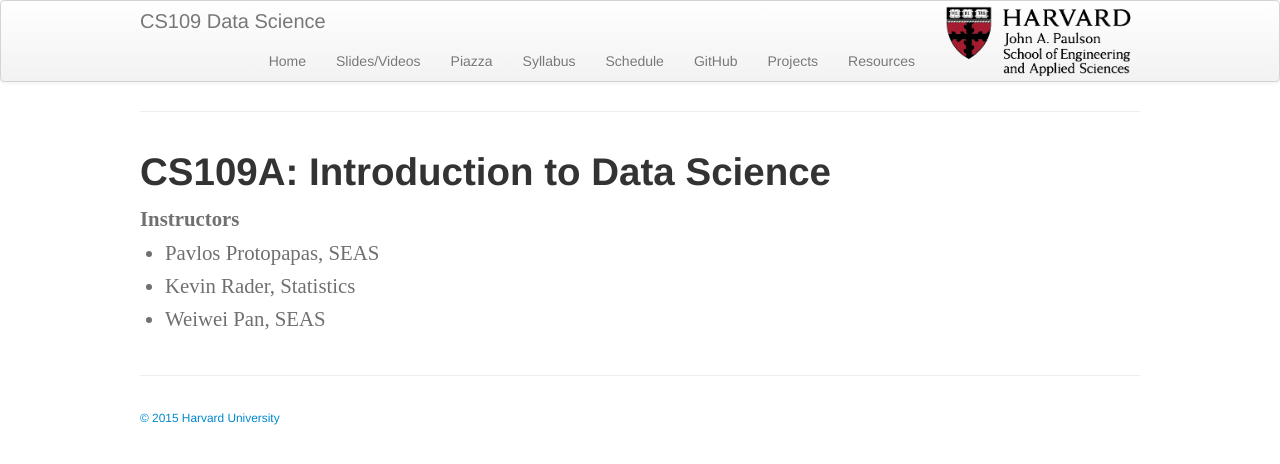
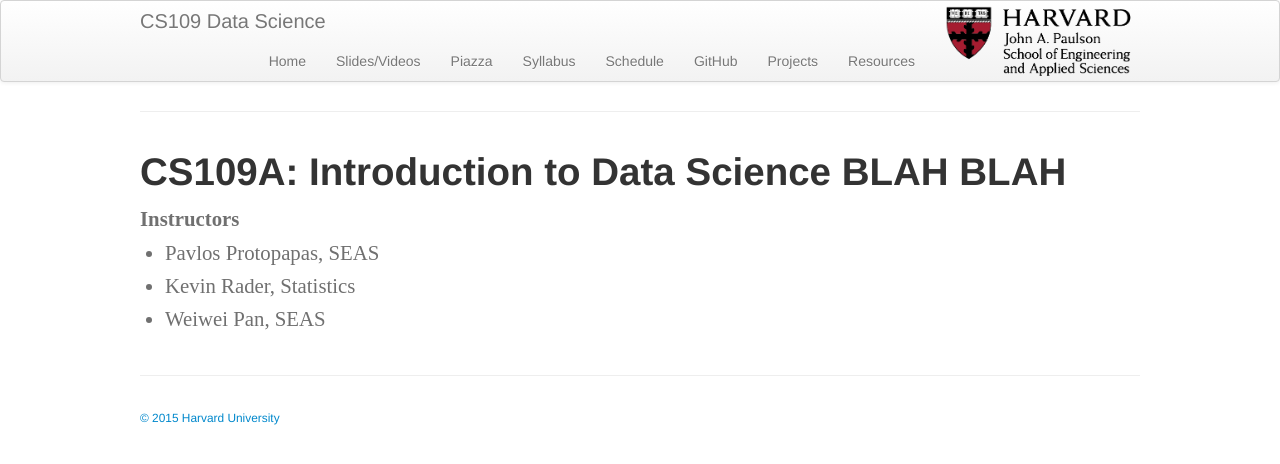
Before and after one commit to cs109/2015, a Jekyll site: the page built from pages/2016A.md, in a window 1280 px wide. Shown: the top 464 px of the page. Built offline with Jekyll 4.4.1, drawn with Linux system fonts in a browser that asks for light colours.

Commit message:
review 2016 pages

```diff
--- a/pages/2016A.md
+++ b/pages/2016A.md
@@ -2,7 +2,7 @@
 layout: page
 ---
 
-# CS109A: Introduction to Data Science
+# CS109A: Introduction to Data Science BLAH BLAH
 
 <div style="font-family:Karla; font-size:1.3rem; color:#707070;line-height:1.6;">
 <div style="font-family:Karla; font-size:1.3rem; color:#707070;line-height:1.6;">
```
